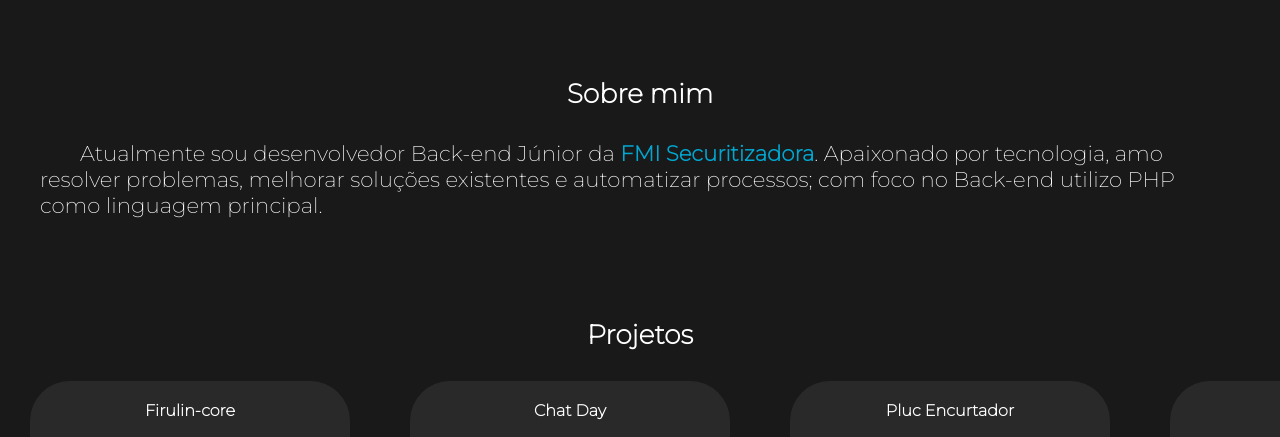
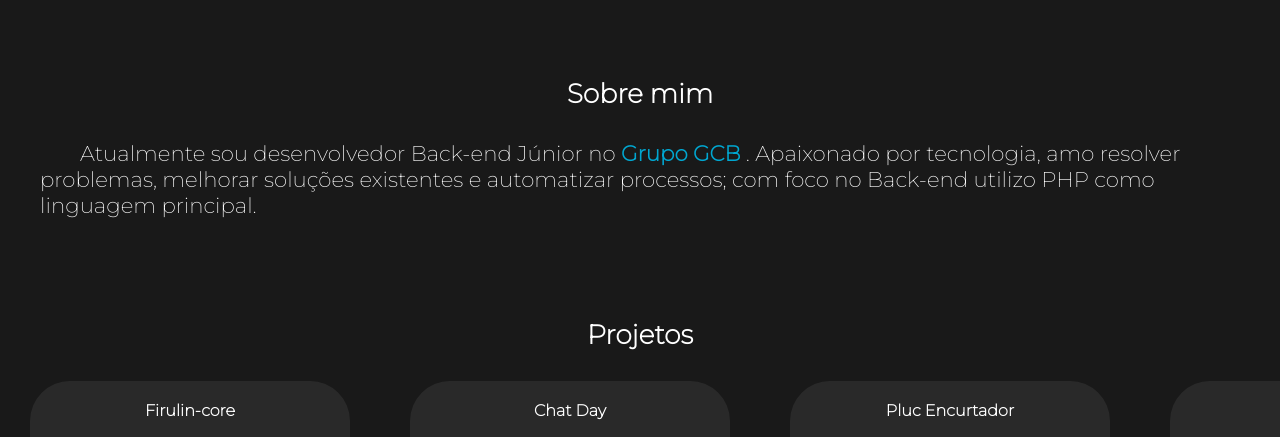
Before and after one commit to marriosdev/portfolio, a plain HTML site: page index.html in a window 1280 px wide. Shown: the part 351-788 px from the top of the page. Drawn offline with nearby package versions, Linux system fonts and the light colour scheme.

Commit message:
Update index.html

```diff
--- a/index.html
+++ b/index.html
@@ -40,7 +40,7 @@
         <div class="sobre" id="sobre">
             <h1 class="title">Sobre mim</h1>
             <div class="sobre-p">
-              <p>Atualmente sou desenvolvedor Back-end Júnior da <a href="https://www.fmisa.com.br/" targer="_blank"><strong>FMI Securitizadora</strong></a>. Apaixonado por tecnologia, amo resolver problemas, melhorar soluções existentes e automatizar processos; com foco no Back-end  utilizo PHP como linguagem principal.</p>
+              <p>Atualmente sou desenvolvedor Back-end Júnior no <a href="https://gcbinvestimentos.com/" targer="_blank"><strong>Grupo GCB </strong></a>. Apaixonado por tecnologia, amo resolver problemas, melhorar soluções existentes e automatizar processos; com foco no Back-end  utilizo PHP como linguagem principal.</p>
             </div>
         </div>
         <h1 class="title" id="projetos">Projetos</h1>
```
